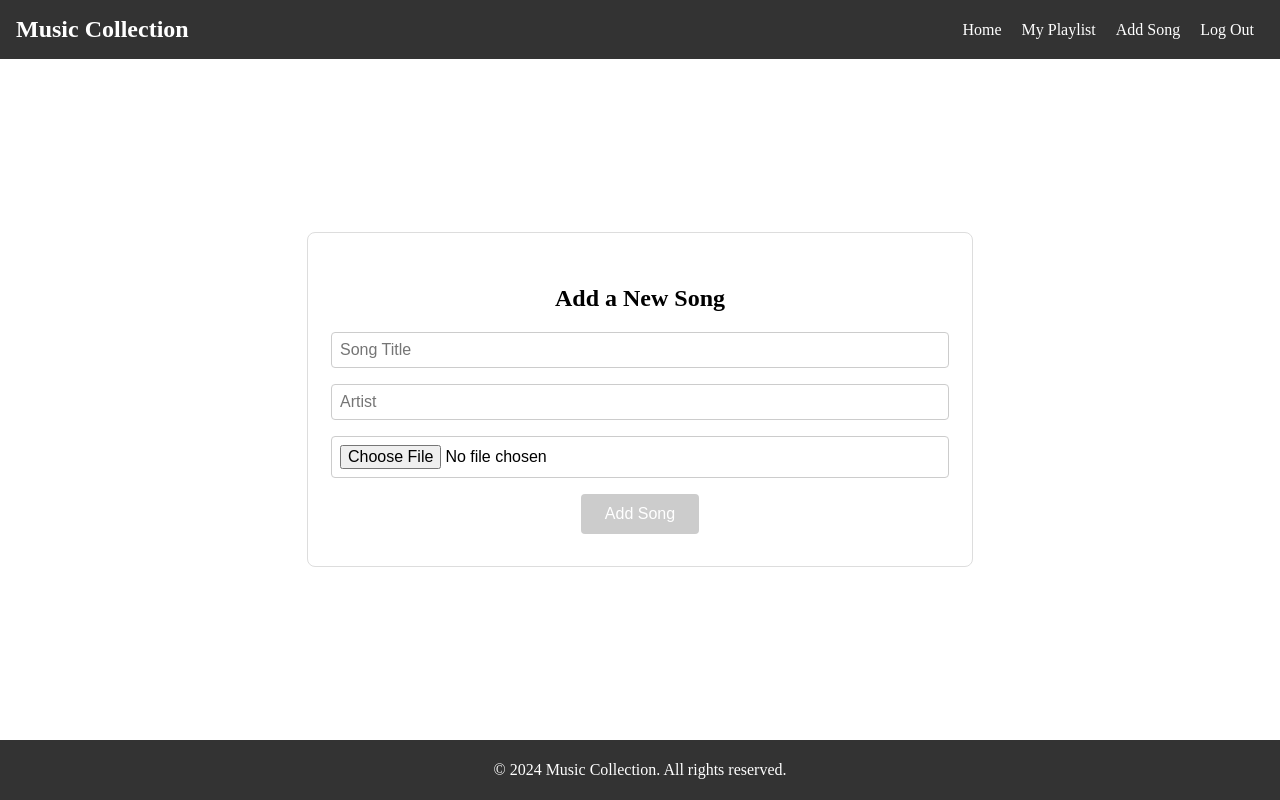
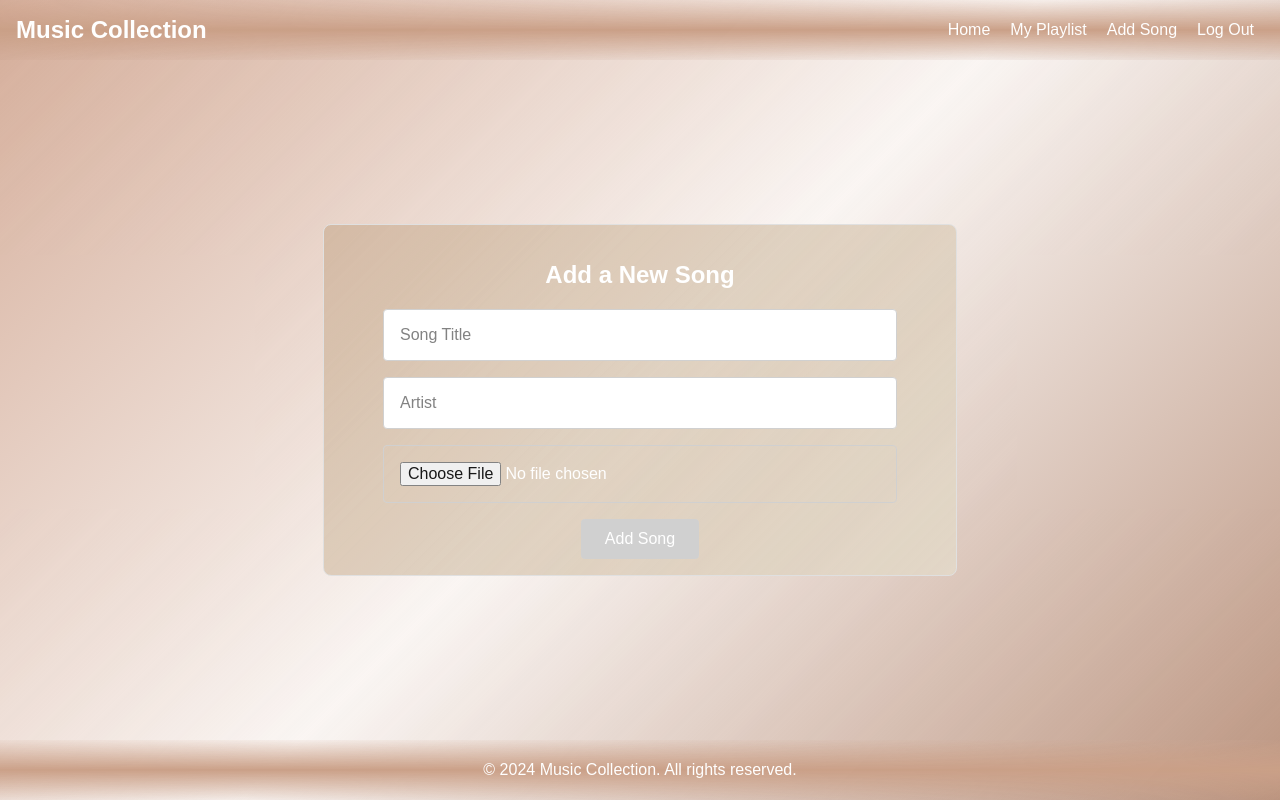
Before and after one commit to abate-Agegnehu/frontendmusicplayer, a React (Create React App) app: page /addsong in a window 1280 px wide. Built offline with nearby package versions, Linux system fonts and the light colour scheme.

Commit message:
change css file

```diff
--- a/src/App.js
+++ b/src/App.js
@@ -1,5 +1,7 @@
+/** @jsxImportSource @emotion/react */
 import React from "react";
 import { BrowserRouter as Router, Routes, Route } from "react-router-dom";
+import { css } from "@emotion/react";
 import Login from "./features/auth/Login";
 import Signup from "./features/auth/Signup";
 import MyPlayList from "./features/song/MyPlayList";
@@ -8,10 +10,35 @@ import EditSongs from "./features/song/EditSong";
 import SongList from "./features/song/SongList";
 import Navbar from "./features/pages/Navbar";
 import Footer from "./features/pages/Footer";
-import "./App.css";
+
+const appStyles = css`
+  min-height: 100vh;
+  background: linear-gradient(
+    135deg,
+    rgba(208, 164, 142, 1),
+    rgba(197, 150, 123, 0.1),
+    rgba(180, 137, 114, 1)
+  );
+  color: white;
+  font-family: "Arial", sans-serif;
+  display: flex;
+  flex-direction: column;
+  opacity: 0.9;
+`;
+
+
+const contentStyles = css`
+  flex: 1;
+  padding: 20px;
+  display: flex;
+  flex-direction: column;
+  justify-content: center;
+  align-items: center;
+`;
 
 const App = () => {
   return (
+    <div css={appStyles}>
       <Router>
         <Routes>
           <Route path="/" element={<Login />} />
@@ -21,7 +48,9 @@ const App = () => {
             element={
               <>
                 <Navbar />
+                <div css={contentStyles}>
                   <SongList />
+                </div>
                 <Footer />
               </>
             }
@@ -31,7 +60,9 @@ const App = () => {
             element={
               <>
                 <Navbar />
+                <div css={contentStyles}>
                   <MyPlayList />
+                </div>
                 <Footer />
               </>
             }
@@ -41,7 +72,9 @@ const App = () => {
             element={
               <>
                 <Navbar />
+                <div css={contentStyles}>
                   <SongForm />
+                </div>
                 <Footer />
               </>
             }
@@ -51,13 +84,16 @@ const App = () => {
             element={
               <>
                 <Navbar />
+                <div css={contentStyles}>
                   <EditSongs />
+                </div>
                 <Footer />
               </>
             }
           />
         </Routes>
       </Router>
+    </div>
   );
 };
 
--- a/src/features/auth/Login.jsx
+++ b/src/features/auth/Login.jsx
@@ -11,7 +11,7 @@ const Container = styled("div")({
   alignItems: "center",
   height: "100vh",
   width: "100%",
-  backgroundColor: "#f4f4f4",
+  backgroundColor: "linear-gradient(135deg, #d0a48e, #c5967b, #b48972)",
 });
 
 const FormContainer = styled("div")({
@@ -24,7 +24,9 @@ const FormContainer = styled("div")({
   width: "100%",
   maxWidth: "400px",
   margin: "0 auto",
-  backgroundColor: "#fff",
+  background:
+    "linear-gradient(135deg, rgba(192, 160, 128, 0.6), rgba(224, 213, 195, 0.9))",
+  padding: "1rem",
 });
 
 const Input = styled("input")({
--- a/src/features/auth/Signup.jsx
+++ b/src/features/auth/Signup.jsx
@@ -10,7 +10,7 @@ const Container = styled("div")({
   alignItems: "center",
   height: "100vh",
   width: "100%",
-  backgroundColor: "#f4f4f4",
+  backgroundColor: "linear-gradient(135deg, #d0a48e, #c5967b, #b48972)",
 });
 
 const FormContainer = styled("div")({
@@ -23,7 +23,9 @@ const FormContainer = styled("div")({
   width: "100%",
   maxWidth: "400px",
   margin: "0 auto",
-  backgroundColor: "#fff",
+  background:
+    "linear-gradient(135deg, rgba(192, 160, 128, 0.6), rgba(224, 213, 195, 0.9))",
+  padding: "1rem",
 });
 
 const Input = styled("input")({
--- a/src/features/pages/Footer.jsx
+++ b/src/features/pages/Footer.jsx
@@ -14,7 +14,11 @@ const FooterContainer = styled.footer`
   justify-content: center;
   align-items: center;
   padding: 0.3em;
-  background-color: #333;
+  background: linear-gradient(
+    rgba(208, 164, 142, 0.1),
+    rgba(197, 150, 123, 1),
+    rgba(180, 137, 114, 0.1)
+  );
   color: #fff;
 `;
 
--- a/src/features/pages/Navbar.jsx
+++ b/src/features/pages/Navbar.jsx
@@ -32,7 +32,12 @@ const StyledNav = styled.nav`
   justify-content: space-between;
   align-items: center;
   padding: 1em;
-  background-color: #333;
+  background: linear-gradient(
+    rgba(208, 164, 142, 0.1),
+    rgba(197, 150, 123, 1),
+    rgba(180, 137, 114, 0.1)
+  );
+
   color: #fff;
   position: sticky;
   top: 0;
@@ -82,7 +87,7 @@ const StyledLink = styled(Link)`
   ${space}
   ${color}
   margin: 0 10px;
-  color: #fff;
+  color:#fff;
   text-decoration: none;
 
   &:hover {
--- a/src/features/song/MyPlayList.jsx
+++ b/src/features/song/MyPlayList.jsx
@@ -25,12 +25,13 @@ const Container = styled("div")(space, layout, color, flexbox, {
 const SongItem = styled("li")({
   display: "block",
   flexDirection: "column",
-  margin: "6px",
-  height:"250px",
+  margin: "8px",
   padding: "1rem",
   width: "90%",
   border: "1px solid #ddd",
   borderRadius: "8px",
+  background:
+    "linear-gradient(135deg, rgba(192, 160, 128, 0.2), rgba(224, 213, 195, 0.6))",
   "@media (min-width: 576px)": {
     flexDirection: "row",
     maxWidth: "44%",
@@ -186,11 +187,7 @@ const MyPlayList = () => {
     content = <p>Error: {songError}</p>;
   }
 
-  return (
-    <div>
-      {content}
-    </div>
-  );
+  return <div>{content}</div>;
 };
 
 export default MyPlayList;
--- a/src/features/song/SongForm.jsx
+++ b/src/features/song/SongForm.jsx
@@ -23,13 +23,17 @@ const FormContainer = styled("div")({
   width: "100%",
   maxWidth: "600px",
   margin: "0 auto",
+  background:
+    "linear-gradient(135deg, rgba(192, 160, 128, 0.6), rgba(224, 213, 195, 0.9))",
+  padding: "1rem",
 });
 
 const Input = styled("input")({
   marginBottom: "1rem",
-  padding: "0.5rem",
+  padding: "1rem",
   fontSize: "1rem",
-  width: "100%",
+  outline:"none",
+  width: "80%",
   border: "1px solid #ccc",
   borderRadius: "4px",
   "&:focus": {
@@ -41,7 +45,7 @@ const Button = styled("button")({
   padding: "0.7rem 1.5rem",
   fontSize: "1rem",
   cursor: "pointer",
-  backgroundColor: "#007BFF",
+  backgroundColor: "#78B3CE",
   color: "#fff",
   border: "none",
   borderRadius: "4px",
@@ -50,7 +54,7 @@ const Button = styled("button")({
     cursor: "not-allowed",
   },
   "&:hover": {
-    backgroundColor: "#0056b3",
+    backgroundColor: "#E8BCB9",
   },
 });
 
@@ -89,7 +93,6 @@ const onSaveSongClicked = async () => {
       try {
         setAddRequestStatus("pending");
 
-
         await dispatch(addNewSong({ title, artist, email, video }));
 
         setTitle("");
@@ -105,7 +108,6 @@ const onSaveSongClicked = async () => {
       }
     }
   };
-
 
   return (
     <Container>
--- a/src/features/song/SongList.jsx
+++ b/src/features/song/SongList.jsx
@@ -30,6 +30,8 @@ const SongItem = styled("li")({
   width: "90%",
   border: "1px solid #ddd",
   borderRadius: "8px",
+  background:
+    "linear-gradient(135deg, rgba(192, 160, 128, 0.2), rgba(224, 213, 195, 0.6))",
   "@media (min-width: 576px)": {
     flexDirection: "row",
     maxWidth: "44%",
--- a/src/index.js
+++ b/src/index.js
@@ -1,6 +1,7 @@
 import React from "react";
 import ReactDOM from "react-dom/client";
 import App from "./App";
+import "./index.css"
 import { Provider } from "react-redux";
 import { store } from "./app/store";
 const root = ReactDOM.createRoot(document.getElementById("root"));
```
Also changed, not shown: src/index.css (+4 -3 lines). Lines whose indentation alone changed are shown as unchanged.
